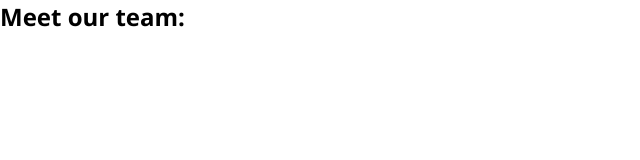
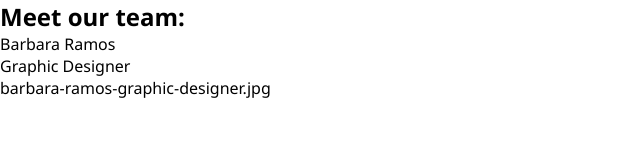
Before and after one commit to federicahu99/js-our-team, a plain HTML site: page index.html in a window 1280 px wide. Shown: the whole page, without its empty margins (0-640 px from the left). Drawn offline with Linux system fonts and the light colour scheme.

Commit message:
porto in DOM

```diff
--- a/index.html
+++ b/index.html
@@ -10,6 +10,9 @@
 <body>
     <section>
         <h1>Meet our team:</h1>
+        <div id="container">
+
+        </div>
     </section>
     <script src="js/script.js"></script>
 </body>
--- a/js/script.js
+++ b/js/script.js
@@ -59,11 +59,18 @@ const teamMembers=
     position: 'Graphic Designer',
     photo: 'barbara-ramos-graphic-designer.jpg'
 }
-
 ]
 
 // stampo in console
 for ( i = 0 ; i < teamMembers.length; i++) {
+    // stampo in DOM
+    // prendo elementi dal DOM
+    const container = document.getElementById('container');
+    let team = '<ul>';
+    team += `<li>${teamMembers[i]['name']} <br> ${teamMembers[i]['position']} <br> ${teamMembers[i]['photo']} </li>`;
+    team += '</ul>';
+    container.innerHTML= team;
+    //stampo in console
     console.log('__________________________________________________')
     console.log(teamMembers[i]['name'])
     console.log(teamMembers[i]['position'])
```
